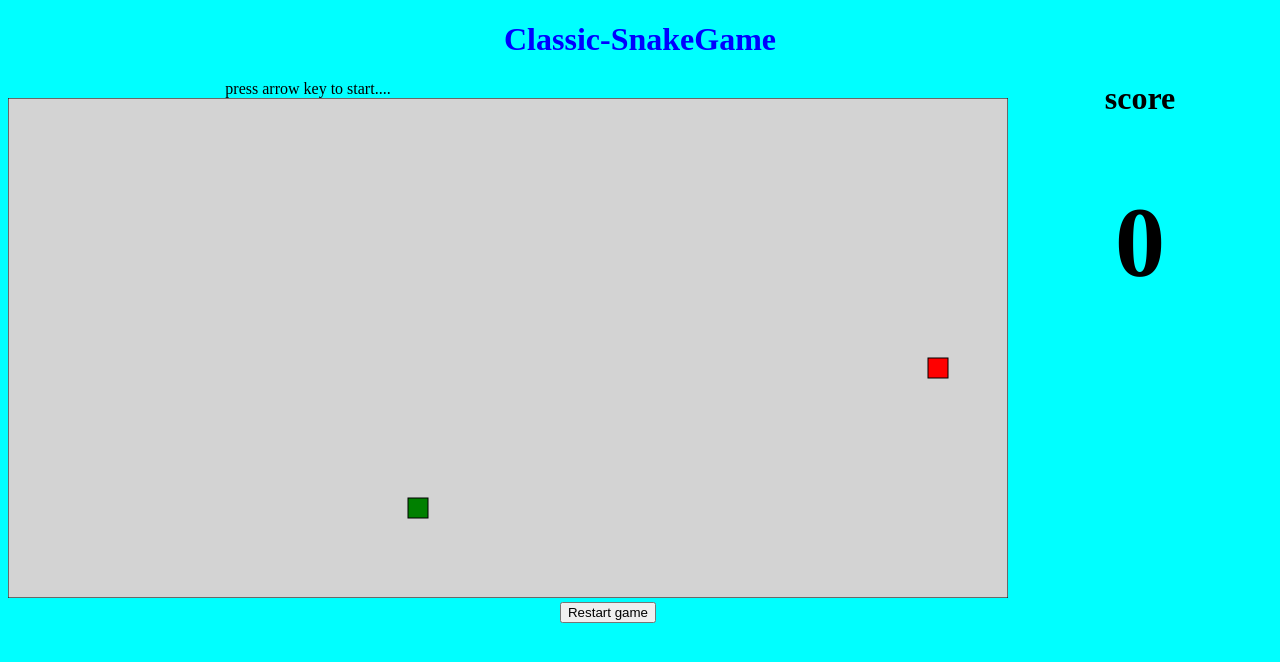
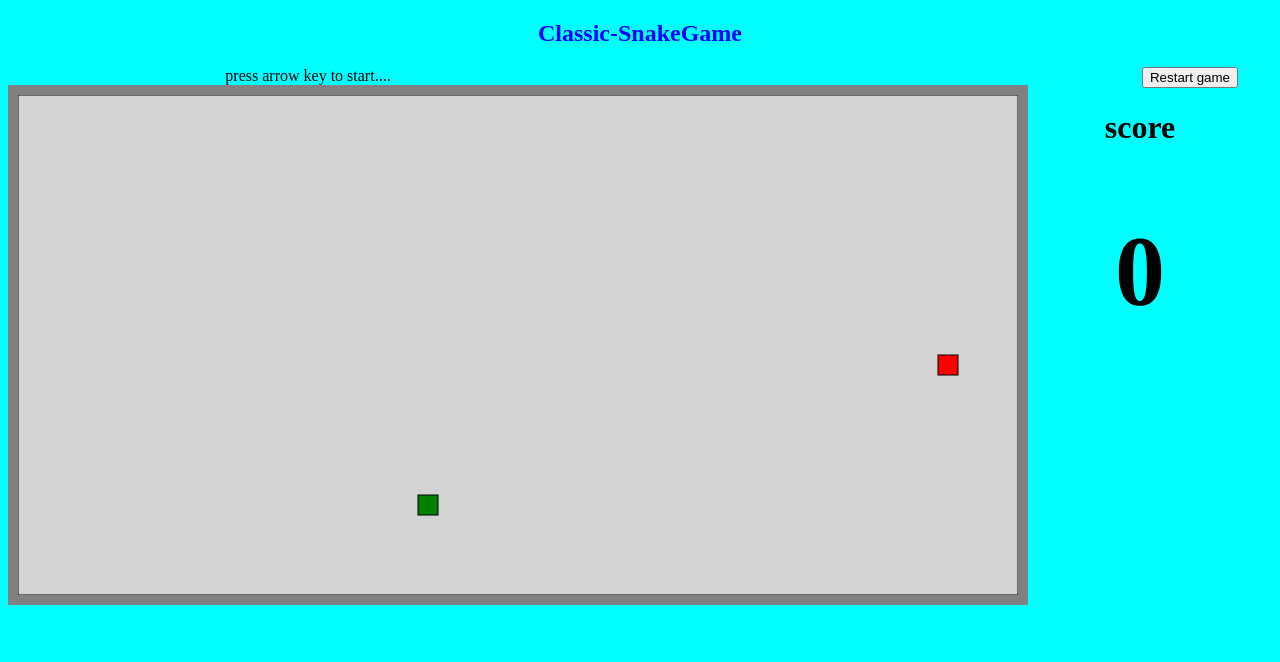
Before and after one commit to harish551/classic-snake, a website: page index.html in a window 1280 px wide. Shown: the top 662 px of the page. Drawn offline with Linux system fonts and the light colour scheme.

Commit message:
modified

```diff
--- a/app.js
+++ b/app.js
@@ -61,3 +61,5 @@ app.get('/gamestats',function(req,res){
 
 
 app.listen(8000);
+
+require("openurl").open("http://localhost:8000/")
--- a/index.html
+++ b/index.html
@@ -4,12 +4,15 @@
 	<meta charset="utf-8">
 	<title>Snake Game</title>
 </head>
-<body style = "background-color: aqua;overflow-x:hidden">
+<body style = "background-color: aqua;overflow:hidden">
 	<div><center>
-	<h1 style = "color: blue;">Classic-SnakeGame</h1>
-    <div style="width: 600px; float: left;"><label id = instruction > press arrow key to start....</label> <canvas id="snakecanvas" width="1000" height="500"></canvas><br/>
-	    <button style ="position: relative;left: 300px; " onclick="location.reload();">Restart game</button> </div>
+	<h2 style = "color: blue;">Classic-SnakeGame</h2>
+    <div style="width:600px;float: left;">
+<label id = instruction > press arrow key to start....</label>
+<canvas style = "border:10px solid grey;" id="snakecanvas" width="1000" height="500"></canvas><br/>
+ </div>
     <div style = "position : relative;left : 200px; ">
+		<button style ="position: relative;left:50px; " onclick="location.reload();">Restart game</button>
 	 	<h1>score</h1>
 	 	<h1 style = "font-size: 100px;" id = "score">0</h1>
 	</div>
--- a/package.json
+++ b/package.json
@@ -18,6 +18,7 @@
   "homepage": "https://github.com/harish551/classic-snake#readme",
   "dependencies": {
     "mongoose": "^5.4.2",
+    "openurl": "^1.1.1",
     "path": "^0.12.7",
     "request": "^2.88.0"
   }
```
Also changed, not shown: README.md, 1 other file.
